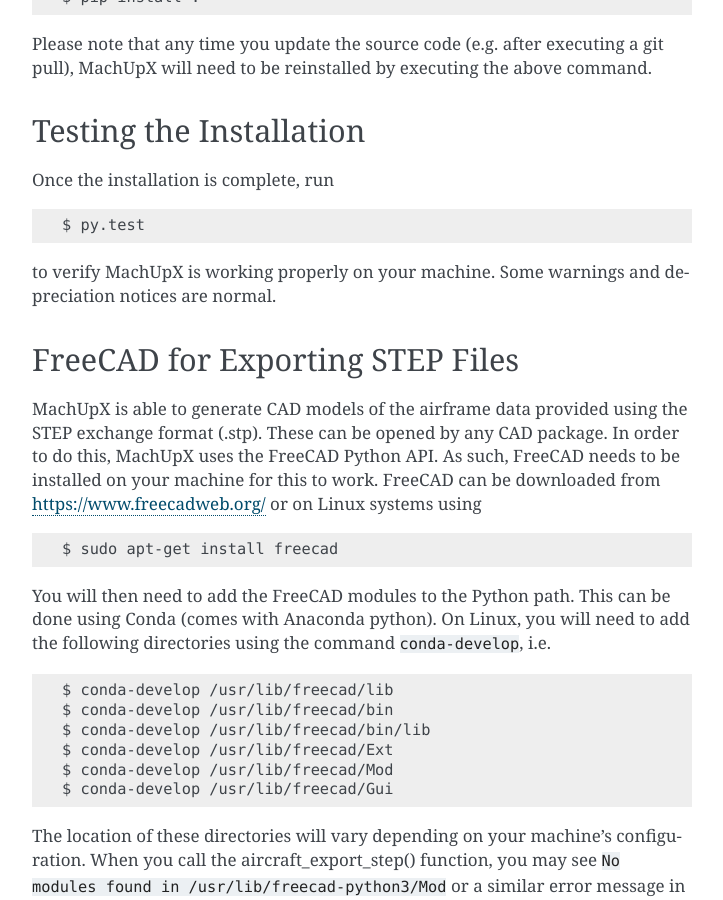
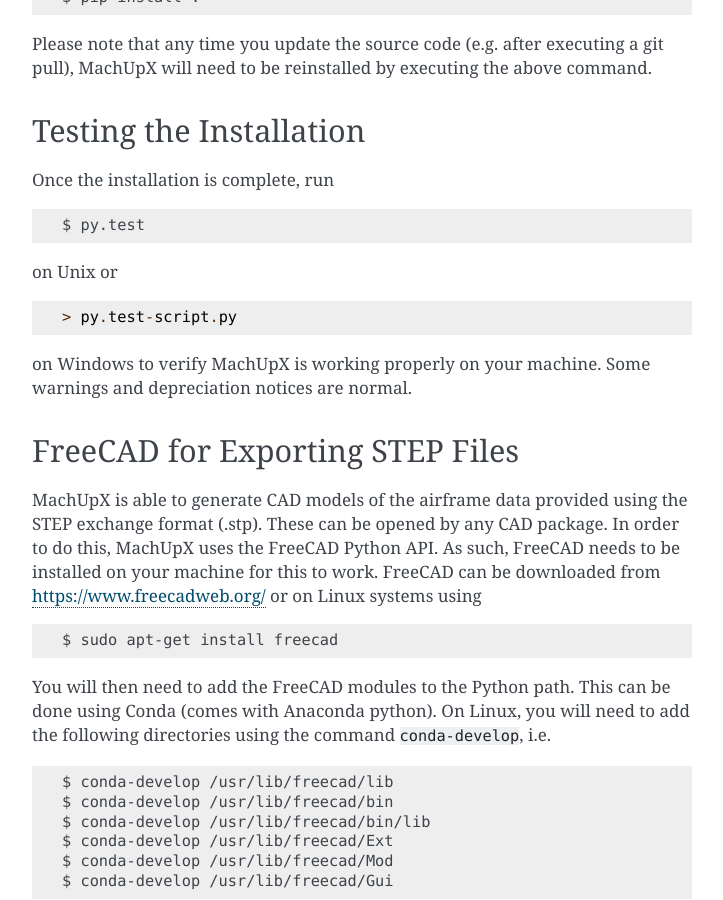
Before and after one commit to usuaero/MachUpX, a Sphinx documentation site: the page built from docs/source/installation.md, in a window 1280 px wide and 900 px high, scrolled down 1479 px. Shown: the whole window, without its empty margins (388-1111 px from the left). Built offline with Sphinx 7.4.7, drawn with Linux system fonts in a browser that asks for light colours; pages that are not in the unit, such as notebooks, are missing from menus.

Commit message:
Fixed unit test for aerodynamic twist and clarified installation docs.

```diff
--- a/docs/source/installation.md
+++ b/docs/source/installation.md
@@ -47,7 +47,11 @@
 
     $ py.test
 
-to verify MachUpX is working properly on your machine. Some warnings and depreciation notices are normal.
+on Unix or
+
+    > py.test-script.py
+
+on Windows to verify MachUpX is working properly on your machine. Some warnings and depreciation notices are normal.
 
 ## FreeCAD for Exporting STEP Files
 
```
Also changed, not shown: 1 other file.
